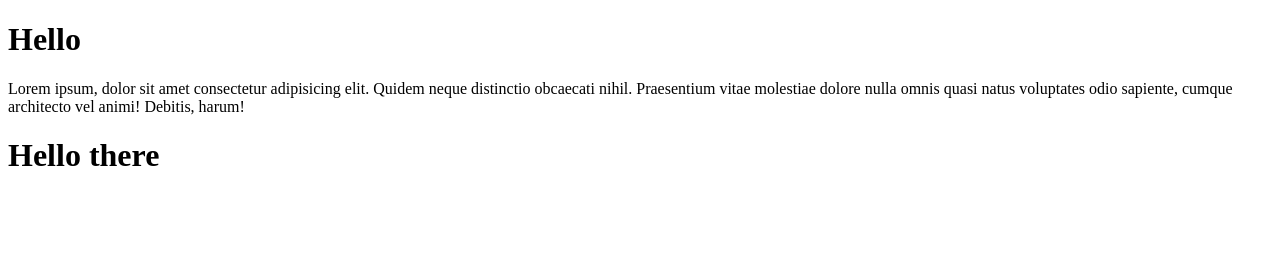
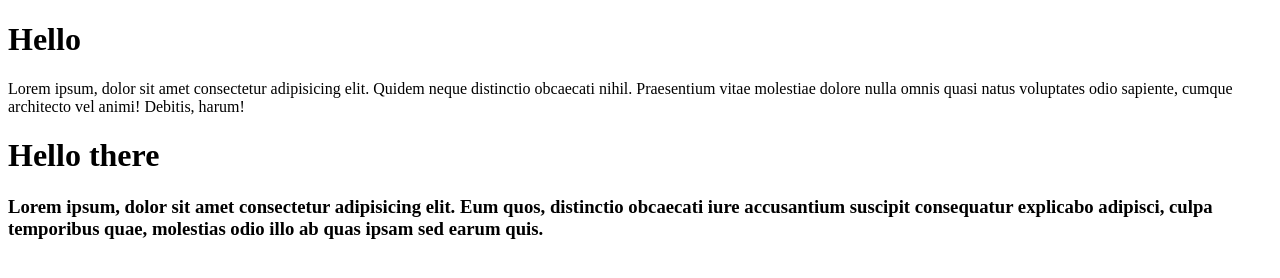
Before and after one commit to Rahul-Rajeevan/LastcollabB37, a plain HTML site: page index.html in a window 1280 px wide. Drawn offline with Linux system fonts and the light colour scheme.

Commit message:
sdafsadf

```diff
--- a/index.html
+++ b/index.html
@@ -9,5 +9,6 @@
     <h1>Hello</h1>
     <p>Lorem ipsum, dolor sit amet consectetur adipisicing elit. Quidem neque distinctio obcaecati nihil. Praesentium vitae molestiae dolore nulla omnis quasi natus voluptates odio sapiente, cumque architecto vel animi! Debitis, harum!</p>
     <h1>Hello there</h1>
+    <h3>Lorem ipsum, dolor sit amet consectetur adipisicing elit. Eum quos, distinctio obcaecati iure accusantium suscipit consequatur explicabo adipisci, culpa temporibus quae, molestias odio illo ab quas ipsam sed earum quis.</h3>
 </body>
 </html>
```
